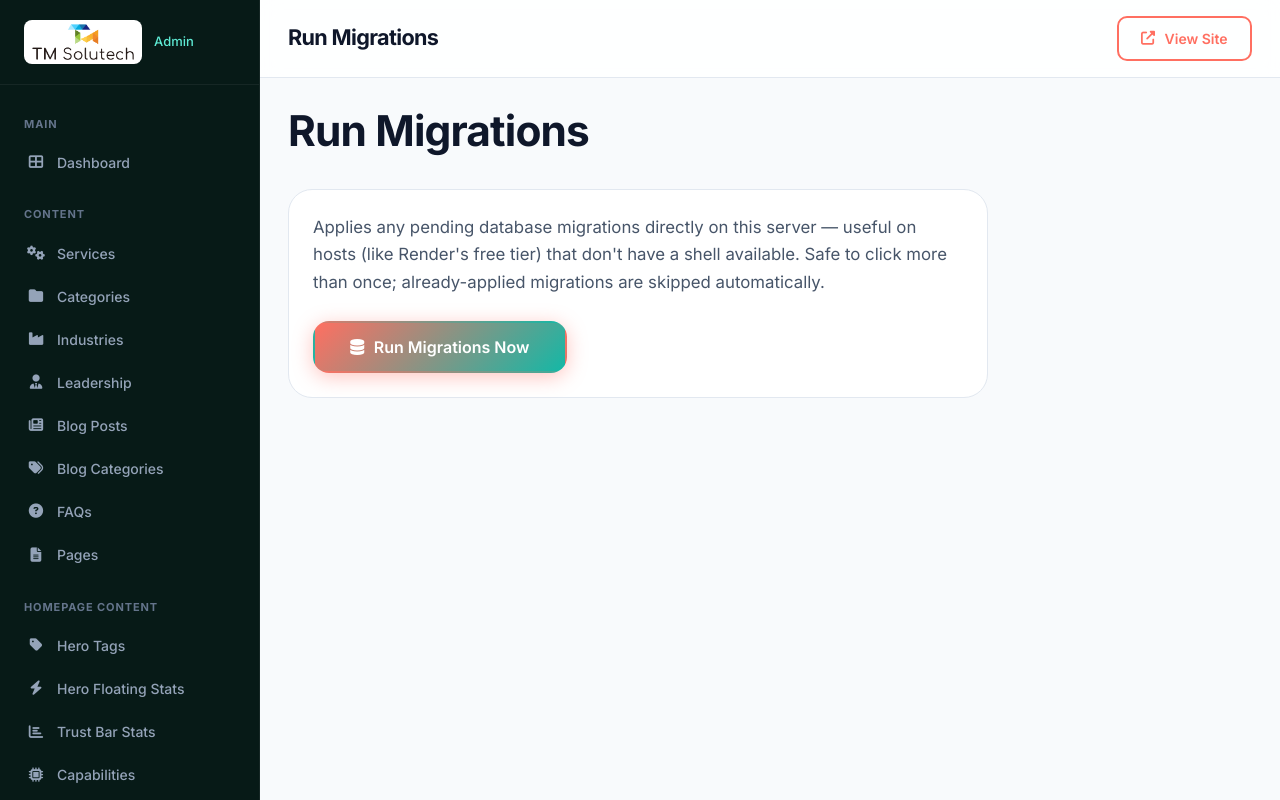
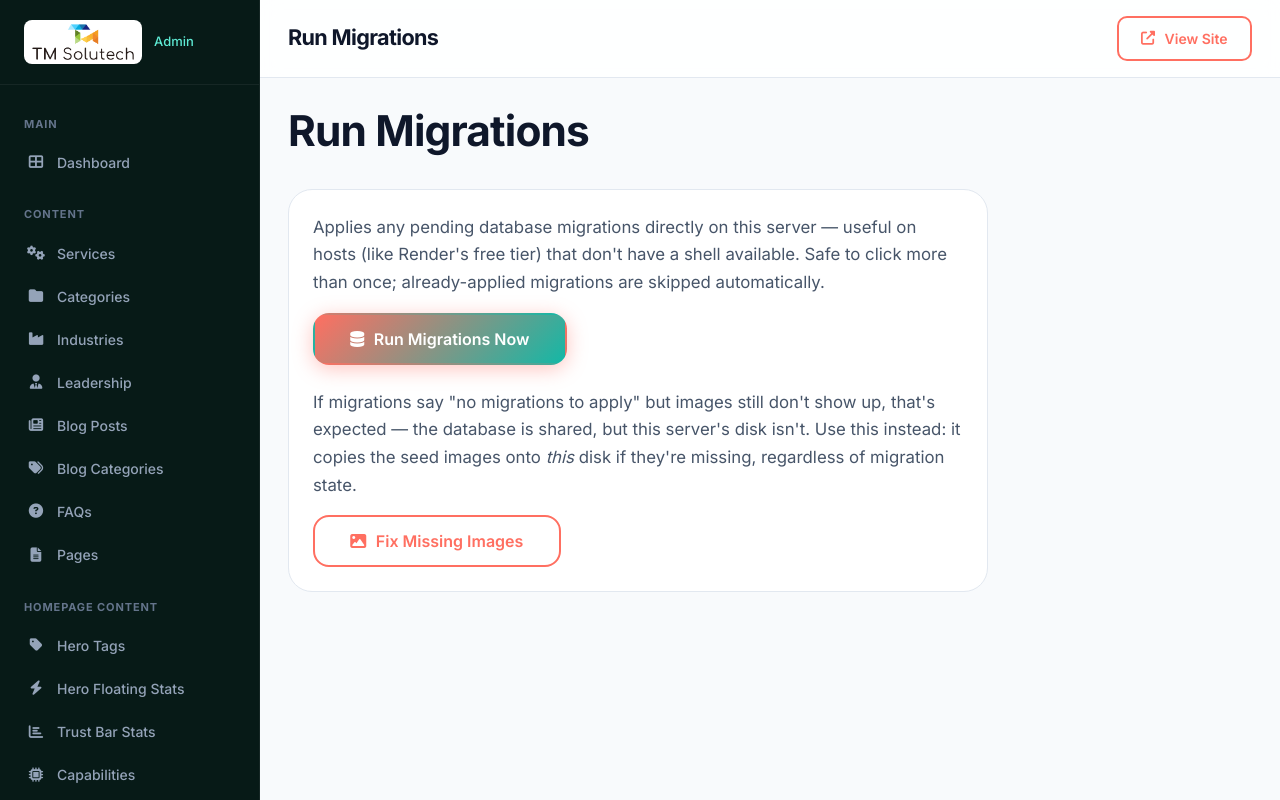
Before and after one commit to kapadiya12/tm-solutech-django, a Django app: page /admin-dashboard/run-migrations/ in a window 1280 px wide. Run offline with Django 5.2, Linux system fonts and the light colour scheme; the visitor is signed in with stand-in values (Sample User, id 1); data comes from the database, SQL or seed files in the repository; parts of the project's set-up code (start-up, migrations or seed data) failed here and were passed over; some libraries are stand-ins or nearby versions.

Commit message:
Fix missing images for real: migrations don't help when the DB is shared but disks aren't
The 'Run Migrations' page correctly reported 'no migrations to apply' on
Render, because migration state lives in the shared Neon database — and
migration 0006 was already marked applied from running it locally earlier.
Django never re-runs an applied migration, so its file-copying side effect
never executed on Render's own disk, even though the DB already pointed at
filenames that don't exist there.

Add a sync_seed_media management command that checks actual file presence
on disk (not migration/DB state) before copying seed images from tracked
static/ sources into MEDIA_ROOT. Wired up as a second button ("Fix Missing
Images") on the same superuser-only dashboard page, safe to re-run anytime.

Co-Authored-By: Claude Sonnet 5 <noreply@anthropic.com>

```diff
--- a/dashboard/views.py
+++ b/dashboard/views.py
@@ -38,22 +38,36 @@ def superuser_required(view_func):
 @superuser_required
 def run_migrations(request):
     """
-    One-click 'migrate' for hosts (like Render's free tier) with no shell
-    access. Runs in-process, in the exact same environment/filesystem that
-    serves the live site, so it's more reliable here than trying to get a
-    platform's Build Command configured correctly.
+    One-click 'migrate' / 'sync_seed_media' for hosts (like Render's free
+    tier) with no shell access. Runs in-process, in the exact same
+    environment/filesystem that serves the live site, so it's more reliable
+    here than trying to get a platform's Build Command configured correctly.
+
+    These are two separate actions because they solve different problems:
+    'migrate' applies schema changes (and is a no-op if already applied —
+    migration state lives in the shared database, not on this filesystem).
+    'sync_seed_media' copies seed images onto disk wherever they're missing,
+    regardless of migration state — needed because the database can already
+    say an image is set while the actual file was never written on *this*
+    environment's disk (e.g. it was only ever run locally before).
     """
     output = None
     error = None
+    action = None
     if request.method == 'POST':
+        action = request.POST.get('action', 'migrate')
+        command = 'migrate' if action == 'migrate' else 'sync_seed_media'
         buffer = io.StringIO()
         try:
-            call_command('migrate', interactive=False, stdout=buffer, stderr=buffer)
+            if command == 'migrate':
+                call_command(command, interactive=False, stdout=buffer, stderr=buffer)
+            else:
+                call_command(command, stdout=buffer, stderr=buffer)
             output = buffer.getvalue()
-            messages.success(request, 'Migrations ran successfully.')
+            messages.success(request, f'{command} ran successfully.')
         except Exception as e:
             error = f"{buffer.getvalue()}\n{e}"
-            messages.error(request, 'Migration failed — see details below.')
+            messages.error(request, f'{command} failed — see details below.')
     return render(request, 'dashboard/run_migrations.html', {
         'page_title': 'Run Migrations',
         'output': output,
--- a/templates/dashboard/run_migrations.html
+++ b/templates/dashboard/run_migrations.html
@@ -4,14 +4,27 @@
     <h2>Run Migrations</h2>
 </div>
 <div class="dashboard-card" style="max-width: 700px;">
-    <p style="color: var(--gray-600); margin-bottom: 1.5rem;">
+    <p style="color: var(--gray-600); margin-bottom: 1rem;">
         Applies any pending database migrations directly on this server — useful on hosts
         (like Render's free tier) that don't have a shell available. Safe to click more than
         once; already-applied migrations are skipped automatically.
     </p>
-    <form method="post">
+    <form method="post" style="display: inline-block; margin-right: 0.75rem;">
         {% csrf_token %}
+        <input type="hidden" name="action" value="migrate">
         <button type="submit" class="btn btn-primary"><i class="fas fa-database"></i> Run Migrations Now</button>
+    </form>
+
+    <p style="color: var(--gray-600); margin: 1.5rem 0 1rem;">
+        If migrations say "no migrations to apply" but images still don't show up, that's
+        expected — the database is shared, but this server's disk isn't. Use this instead:
+        it copies the seed images onto <em>this</em> disk if they're missing, regardless of
+        migration state.
+    </p>
+    <form method="post" style="display: inline-block;">
+        {% csrf_token %}
+        <input type="hidden" name="action" value="sync_media">
+        <button type="submit" class="btn btn-secondary"><i class="fas fa-image"></i> Fix Missing Images</button>
     </form>
 
     {% if output %}
```
Also changed, not shown: core/management/commands/sync_seed_media.py (added, +86 -0 lines).
